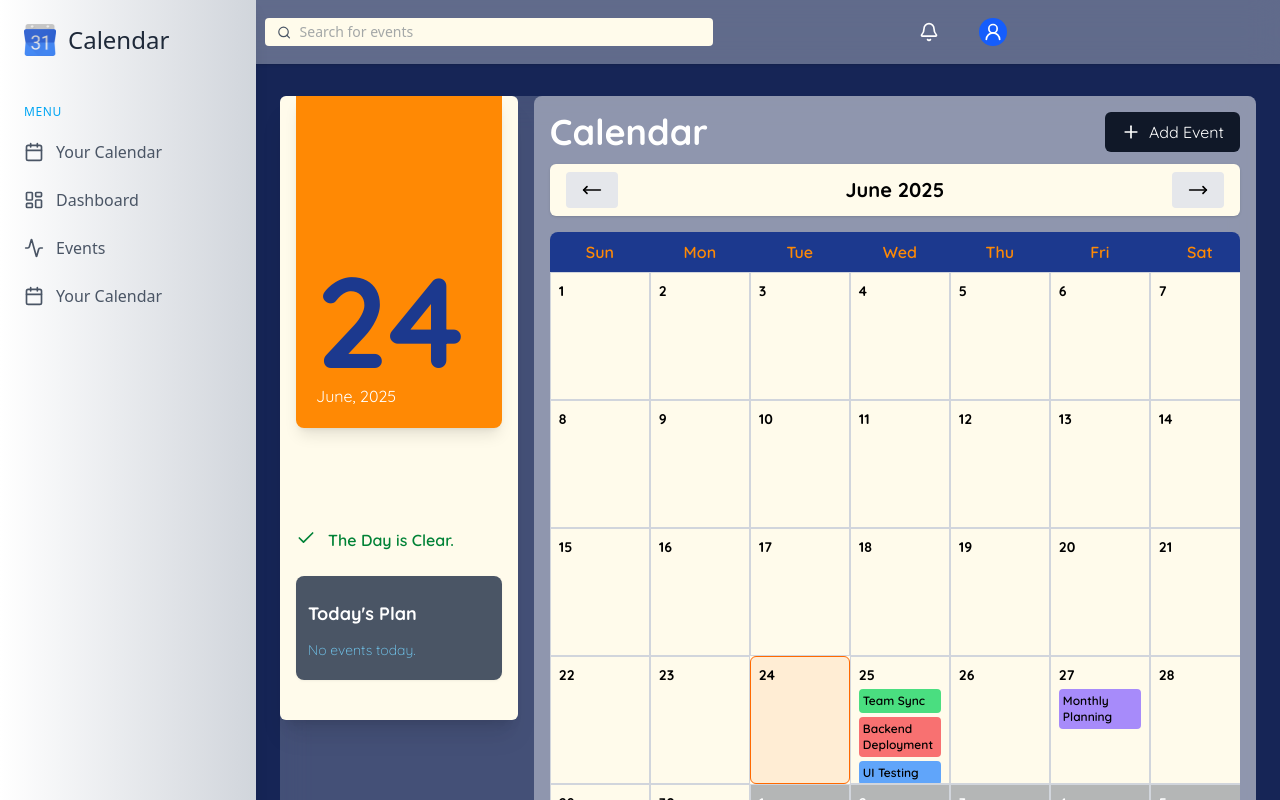
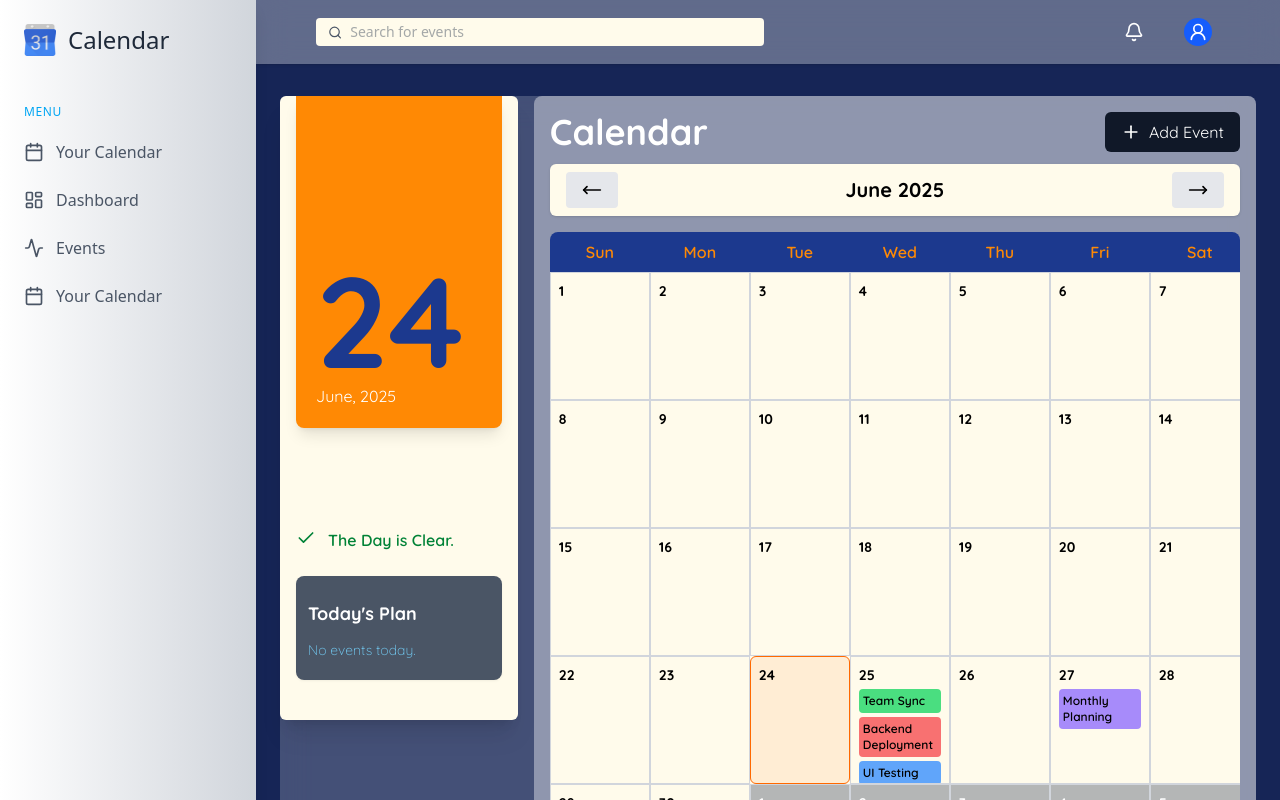
Before and after one commit to KRISHNAKUMAR-N-04/CalendarApp, a React (Vite) app: page / in a window 1280 px wide. Shown: the top 800 px of the page. Built offline with nearby package versions, Linux system fonts and the light colour scheme.

Commit message:
Updates on responsiveness, topbar

```diff
--- a/src/components/Topbar.jsx
+++ b/src/components/Topbar.jsx
@@ -4,7 +4,7 @@ import { Bell, UserRoundIcon, Search } from 'lucide-react';
 const Topbar = () => {
   return (
     <div className='lg:block hidden'>
-    <div className="md:fixed  top-0 left-0 right-0 z-20  bg-gray-300/40 backdrop-blur-lg shadow h-16 flex items-center px-6 justify-evenly lg:pl-15 lg:pr-15">
+    <div className="md:fixed  top-0 left-64 right-0 z-20  bg-gray-300/40 backdrop-blur-lg shadow h-16 flex items-center px-6 justify-between lg:pl-15 lg:pr-15">
       <div className="flex items-center bg-amber-50  text-white rounded px-3 py-1 w-full max-w-md justify-start">
         <Search size={15} className="text-gray-600" />
         <input
```
